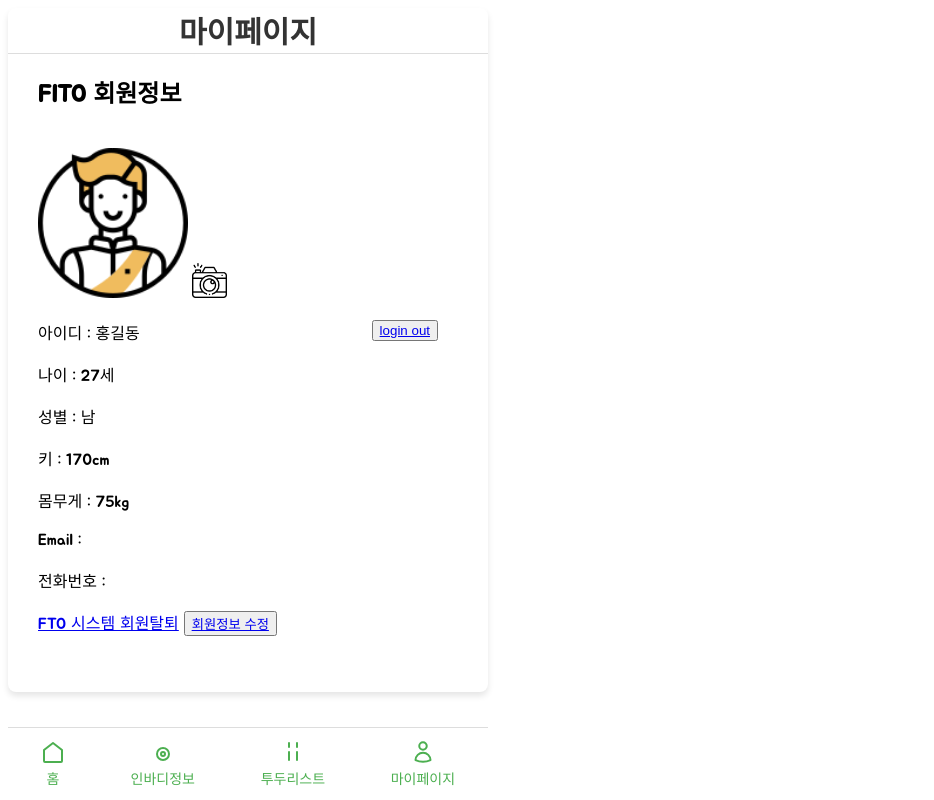
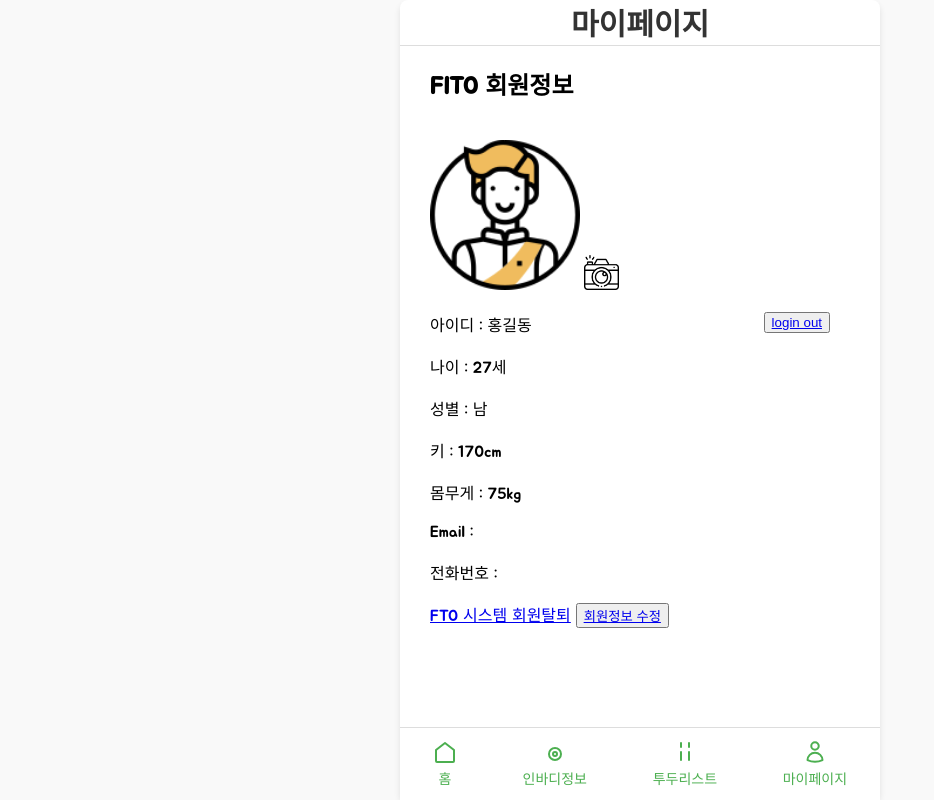
Before and after one commit to zaqs1013/inbodyproject, a PHP site: page /mypage.html in a window 1280 px wide. Shown: the whole page, without its empty margins (0-934 px from the left). Run offline with PHP 8.4, Linux system fonts and the light colour scheme.

Commit message:
Update mypage.css

```diff
--- a/mypage/style/mypage.css
+++ b/mypage/style/mypage.css
@@ -1,3 +1,14 @@
+body {
+    margin: 0;
+    font-family: Arial, sans-serif;
+    background-color: #f9f9f9;
+    display: flex;
+    justify-content: center;
+    align-items: center;
+    height: 100vh;
+    overflow: auto;
+}
+
 .wrapper { /*전체화면 설정*/
     width: 100%;
     max-width: 480px;
```
